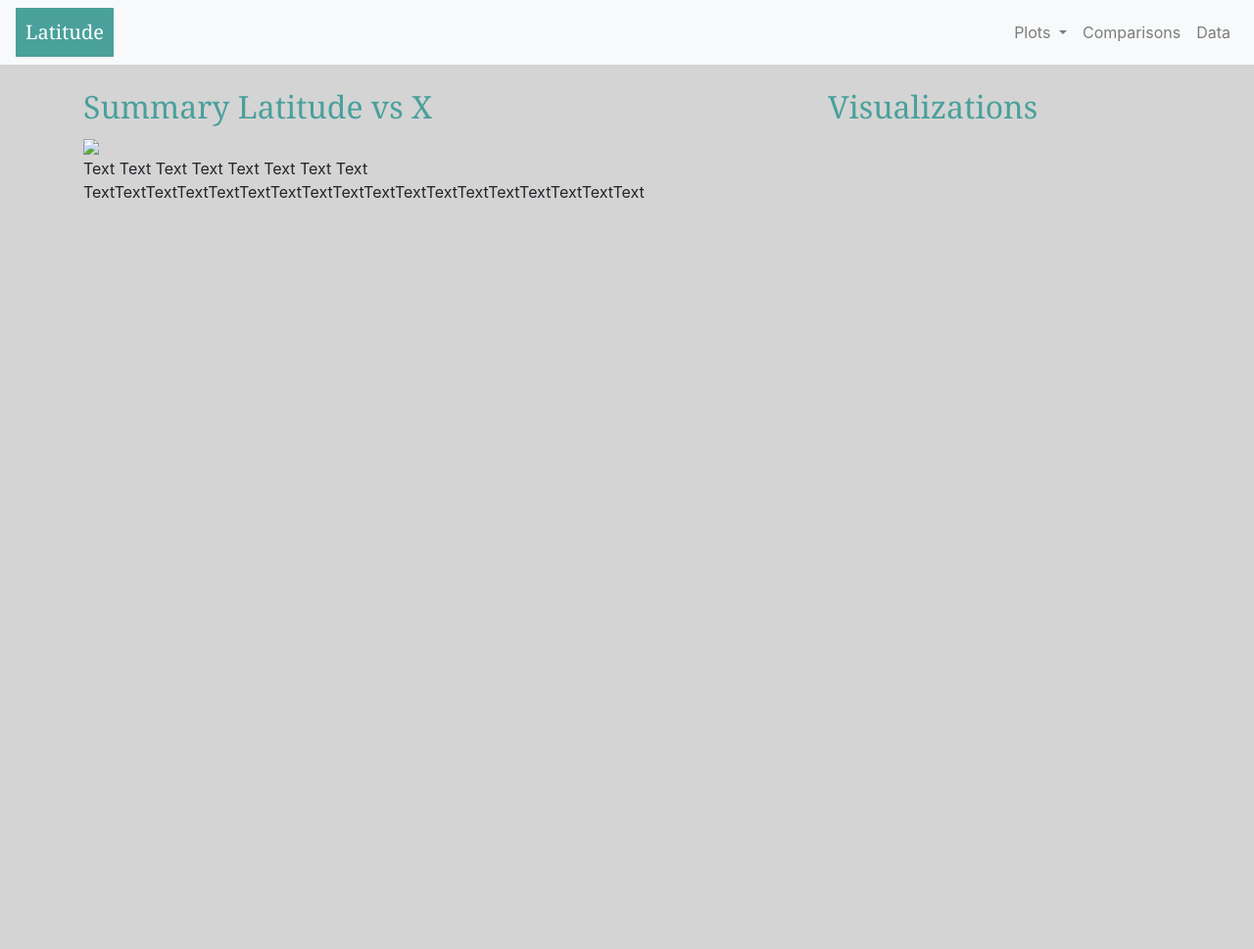
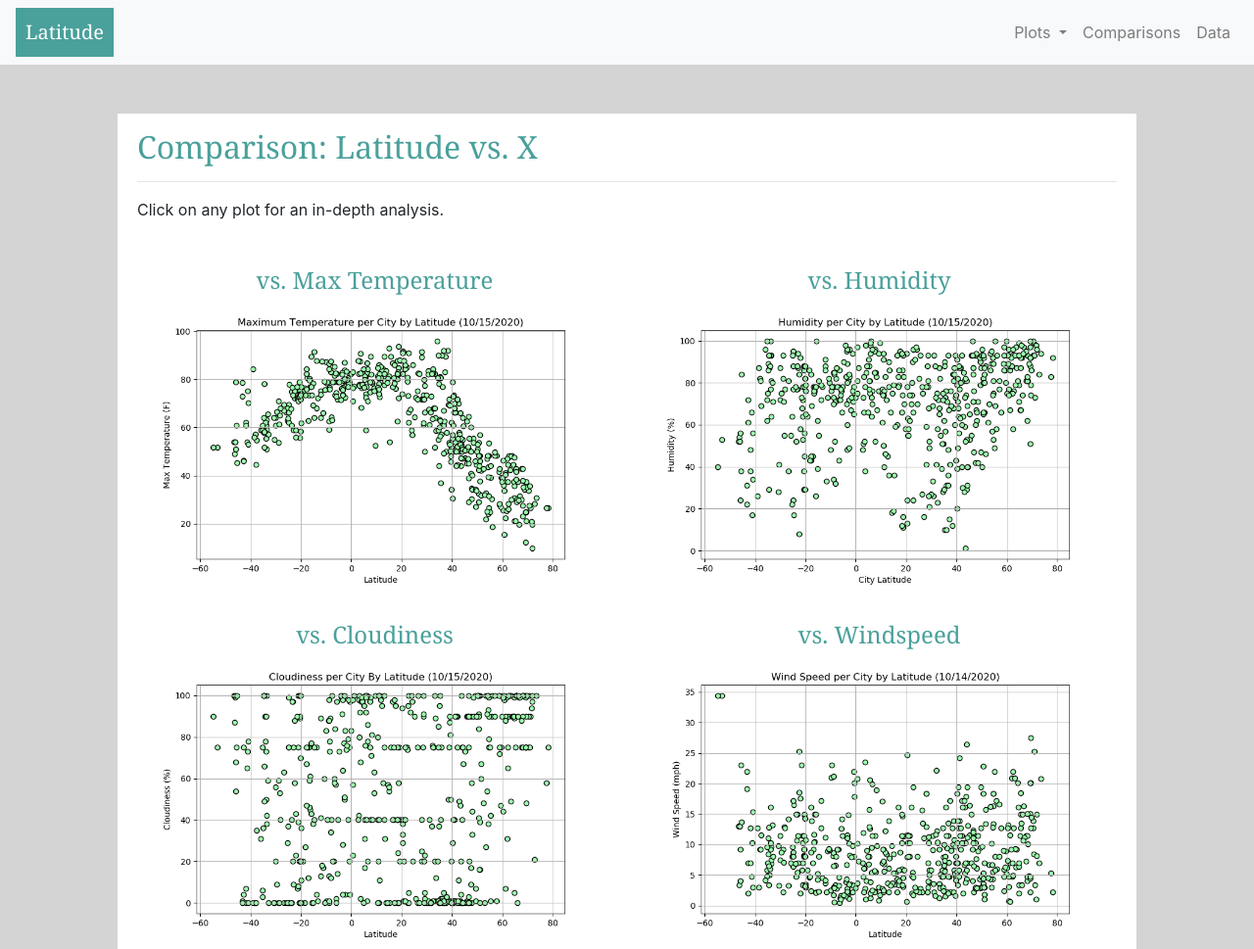
Before and after one commit to MichRisu/Web_Design_Challenge, a plain HTML site: page WebVisualizations/comparison.html in a window 1280 px wide. Shown: the top 969 px of the page at 98% size. Before the commit the page ends 800 px from the top, so only its background shows below. Drawn offline with nearby package versions, Linux system fonts and the light colour scheme.

Commit message:
Comparisons page completed

```diff
--- a/WebVisualizations/comparison.html
+++ b/WebVisualizations/comparison.html
@@ -2,19 +2,22 @@
 <html lang="en">
   <head>
       <meta charset="UTF-8">
-      <title>Bootstrap Components</title>
+      <title>Comparisons</title>
       <link rel="stylesheet" href="https://stackpath.bootstrapcdn.com/bootstrap/4.3.1/css/bootstrap.min.css" integrity="sha384-ggOyR0iXCbMQv3Xipma34MD+dH/1fQ784/j6cY/iJTQUOhcWr7x9JvoRxT2MZw1T" crossorigin="anonymous">
       <link rel="stylesheet" href="style.css">
     </head>
 <body>
-
+    <!-- Navigation bar -->
     <nav class="navbar navbar-expand-lg navbar-light bg-light">
+        <!-- Latitude Button -->
         <a class="navbar-brand" href="index.html" id="logo">Latitude</a>
         <button class="navbar-toggler" type="button" data-toggle="collapse" data-target="#navbarNavDropdown" aria-controls="navbarNavDropdown" aria-expanded="false" aria-label="Toggle navigation">
           <span class="navbar-toggler-icon"></span>
         </button>
+        <!-- Right side of navbar -->
         <div class="collapse navbar-collapse" id="navbarNavDropdown">
           <ul class="navbar-nav ml-auto">
+            <!-- Plots dropdown menu -->
             <li class="nav-item dropdown">
                 <a class="nav-link dropdown-toggle" href="#" id="navbarDropdownMenuLink" role="button" data-toggle="dropdown" aria-haspopup="true" aria-expanded="false">
                   Plots
@@ -27,32 +30,45 @@
                 </div>
               </li>
 
-
+            <!-- Comparisons link -->
             <li class="nav-item">
               <a class="nav-link" href="comparison.html">Comparisons</a>
             </li>
+            <!-- Data link -->
             <li class="nav-item">
               <a class="nav-link" href="data.html">Data</a>
             </li>
           </ul>
         </div>
     </nav>
+        <!-- Add plots to container -->
+        <div class="containter content-box" id="comparisons">
+          <h2>Comparison: Latitude vs. X</h2>
+          <hr>
+          <p>Click on any plot for an in-depth analysis.</p>
+          <div class="row">
+            <div class="col-lg-6">
+              <h4 class="title text-center">vs. Max Temperature</h4>
+              <a href="maxtemp.html"><img src="../Assets/Visualizations/Fig1.png"  width="100%" alt="Maximum Temperature" title="Maximum Temperature"></a>
+            </div>
+            <hr class="small-screen"/>
+            <div class="col-lg-6">
+              <h4 class="title text-center">vs. Humidity</h4>
+              <a href="humidity.html"><img src="../Assets/Visualizations/Fig2.png" width="100%" alt="Humidity" title="Humidity"></a>
+            </div>
+            <hr class="small-screen"/>
+            <div class="col-lg-6">
+              <h4 class="title text-center">vs. Cloudiness</h4>
+              <a href="cloudiness.html"><img src="../Assets/Visualizations/Fig3.png" width="100%" alt="Cloudiness" title="Cloudiness"></a>
+            </div>
+            <hr class="small-screen"/>
+            <div class="col-lg-6">
+              <h4 class="title text-center">vs. Windspeed</h4>
+              <a href="windspeed.html"><img src="../Assets/Visualizations/Fig4.png" width="100%" alt="Windspeed" title="Windspeed"></a>
+            </div>
+          </div>
+        </div>
 
-    <!-- <br/>  -->
-    <!-- removed line break to code in "mt-2" into class attribute.  see link: for how to adjust margin in .css file if there is an error with mobile -->
-
-    <div class="container">
-        <div class="row">
-            <div class="mt-4 col-7 text-box">
-                <h2>Summary Latitude vs X</h2>
-                <img src="trooper.jpeg" class="pull-left"> <p>Text Text Text Text Text Text Text Text TextTextTextTextTextTextTextTextTextTextTextTextTextTextTextTextTextText</p>
-            </div>
-            <div class="col-1"></div>
-            <div class="mt-4 col-4 text-box">
-                <h2>Visualizations</h2>
-            </div>
-        </div>
-    </div>
 
     <script src="https://code.jquery.com/jquery-3.3.1.slim.min.js" integrity="sha384-q8i/X+965DzO0rT7abK41JStQIAqVgRVzpbzo5smXKp4YfRvH+8abtTE1Pi6jizo" crossorigin="anonymous"></script>
     <script src="https://cdnjs.cloudflare.com/ajax/libs/popper.js/1.14.7/umd/popper.min.js" integrity="sha384-UO2eT0CpHqdSJQ6hJty5KVphtPhzWj9WO1clHTMGa3JDZwrnQq4sF86dIHNDz0W1" crossorigin="anonymous"></script>
--- a/WebVisualizations/style.css
+++ b/WebVisualizations/style.css
@@ -4,20 +4,18 @@
     color: white;
     margin: 0px;
     font-family: Georgia, 'Times New Roman', Times, serif;
-
 }
 
 .navbar-brand {
     margin-left: 5px;
     padding: 10px
-
 }
 
 body {
-    background: rgb(212, 212, 212);
+    background: rgb(212, 212, 212) !important;
 }
 
-.content_box {
+.content-box {
     margin-top: 50px;
     margin-bottom: 50px;
     padding-top: 15px;
@@ -25,12 +23,27 @@ body {
     padding-left: 20px;
     padding-right: 20px;
     background-color: white;
+}
 
-}
 
 h2 {
     color:#4AA09B;
     font-family: Georgia, 'Times New Roman', Times, serif;
+}
+
+h4 {
+    color:#4AA09B;
+    font-family: Georgia, 'Times New Roman', Times, serif;
+}
+
+.title {
+    padding-top: 30px;
+    margin: 0px;
+}
+
+#comparisons {
+    margin-left: 120px;
+    margin-right: 120px;
 }
 
 @media (max-width: 991px) {
@@ -41,11 +54,20 @@ h2 {
     }
 
     .navbar.bg-light {
-            background-color: #4AA09B!important;
+        background-color: #4AA09B!important;
     }
 
     .navbar-collapse {
         background-color: #f8f9fa;
     }
 
+    .small-screen {
+        width: 100%;
+    }
+
+    #comparisons {
+        margin-left: 0px;
+        margin-right: 0px;
+    }
+
 }
```
Also changed, not shown: WebVisualizations/index.html (+3 -3 lines).
